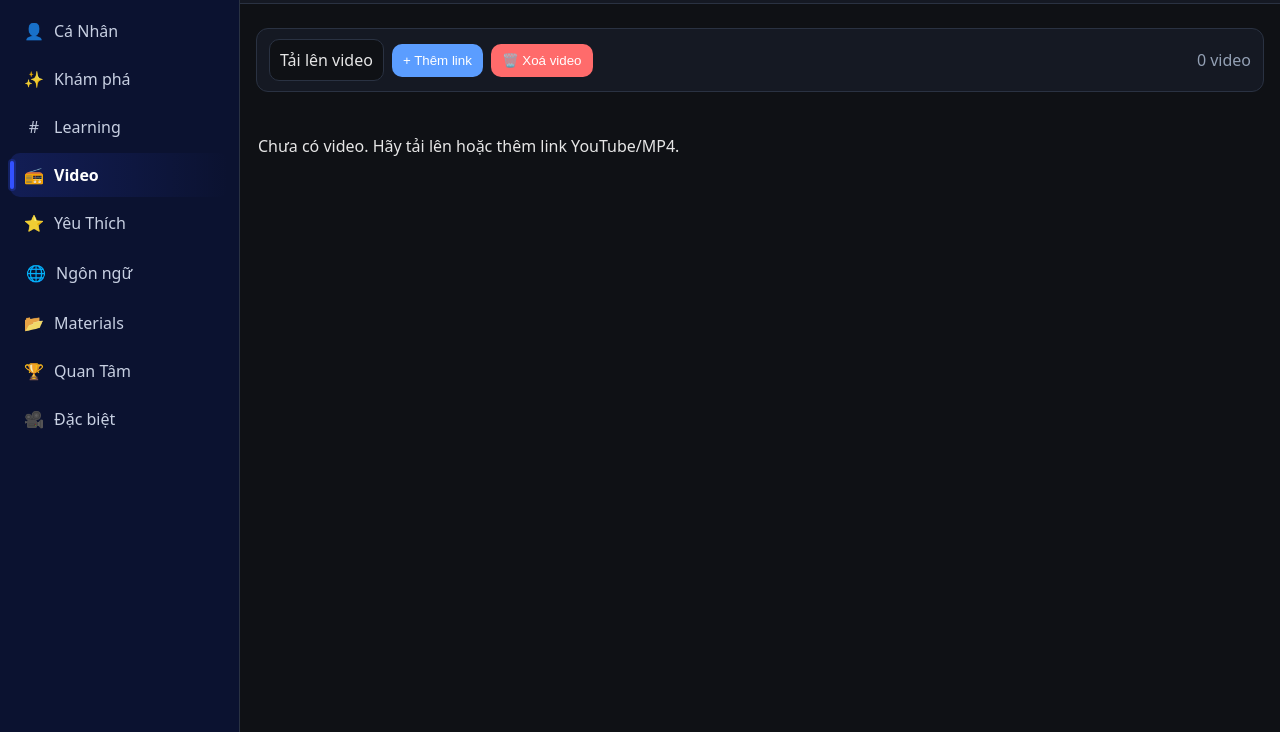
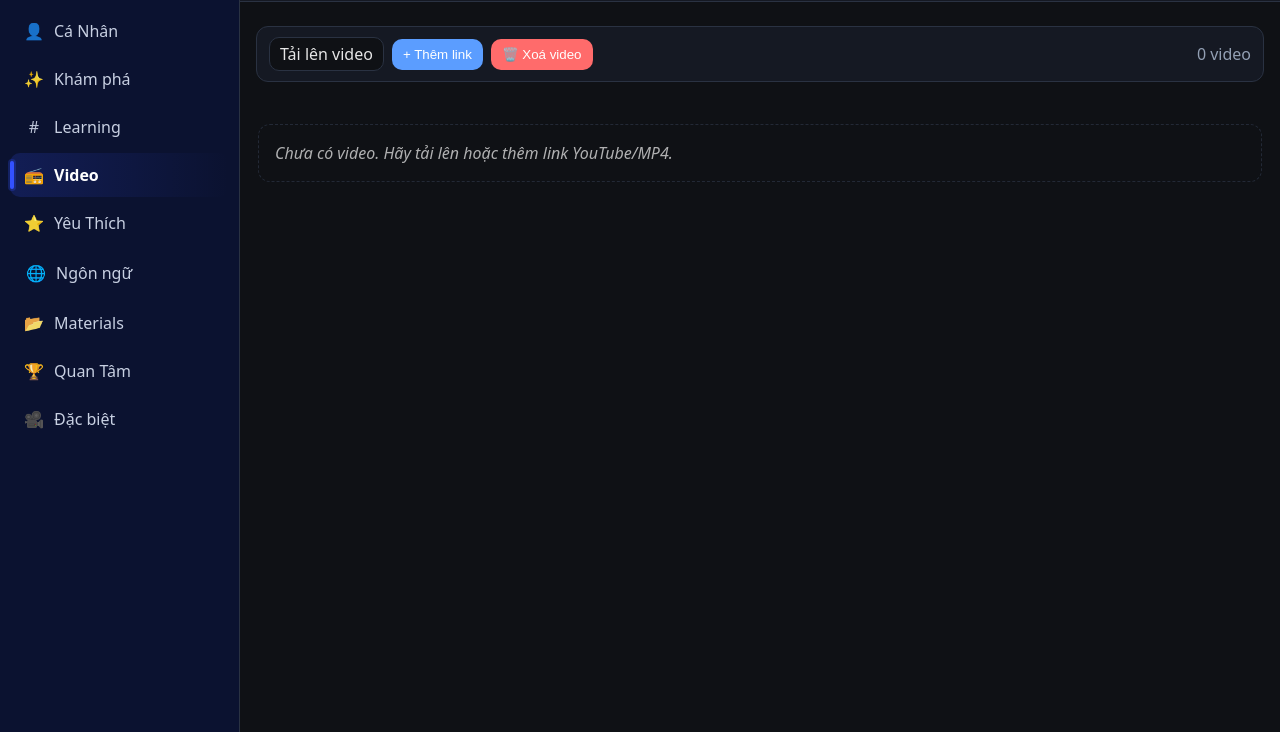
Before and after one commit to ManhThichLapTrinh/Web-hoctap, a plain HTML site: page Web_HocTap/Videos/videos.html in a window 1280 px wide. Shown: the part 68-800 px from the top of the page. Drawn offline with Linux system fonts and the light colour scheme; no server answers.

Commit message:
Fix Videos

```diff
--- a/Web_HocTap/Videos/videos.html
+++ b/Web_HocTap/Videos/videos.html
@@ -5,8 +5,9 @@
   <meta name="viewport" content="width=device-width, initial-scale=1" />
   <title>Videos - Kho Học Tập</title>
 
-  <link rel="icon" href="favicon.png">
-  <link rel="stylesheet" href="videos.css" />
+  <link rel="stylesheet" href="../styles.css" />
+  <link rel="icon" href="../favicon.png">
+  <link rel="stylesheet" href="./videos.css" />
 </head>
 <body>
 
```
Also changed, not shown: Videos/videos.html (+0 -3 lines).
